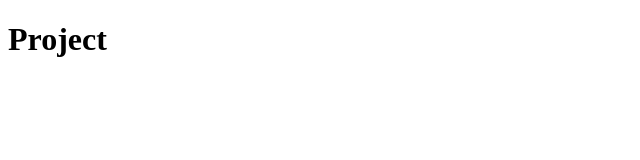
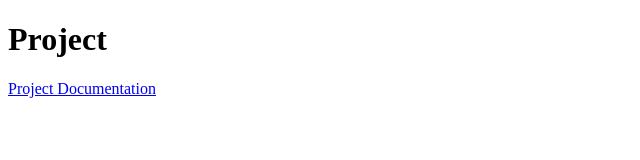
Before and after one commit to abhinavmaurya/WebDevSpring2016, a website: page public/project/index.html in a window 1280 px wide. Shown: the whole page, without its empty margins (0-640 px from the left). Drawn offline with Linux system fonts and the light colour scheme.

Commit message:
project docs

```diff
--- a/public/project/index.html
+++ b/public/project/index.html
@@ -6,5 +6,7 @@
 </head>
 <body>
 <h1>Project</h1>
+
+<a href="https://docs.google.com/document/d/1Vfu5hwkaSTG7TVNXEPkp99zrGNGR7ff1nEwTIydo8ZM/edit?usp=sharing">Project Documentation</a>
 </body>
 </html>
```
